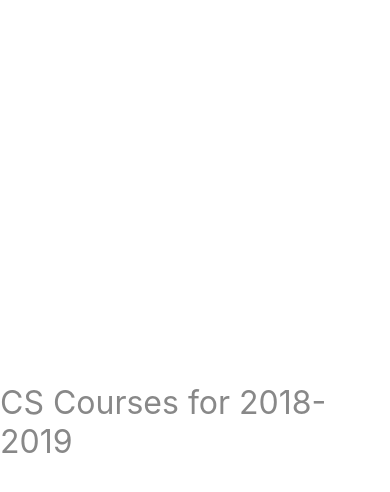
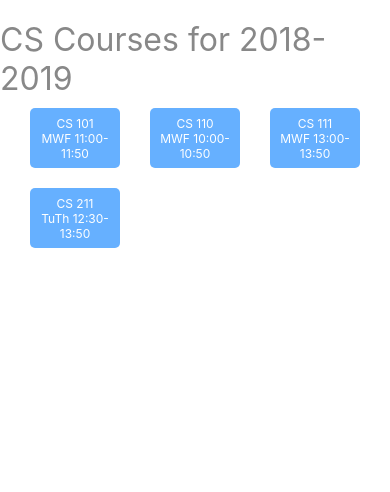
Before and after one commit to pclem803/react-native-scheduler, a React Native app: screen / in a window 390 px wide. Shown: the top 492 px of the page. Built offline with nearby package versions, Linux system fonts and the light colour scheme.

Commit message:
Course List

```diff
--- a/App.js
+++ b/App.js
@@ -1,27 +1,105 @@
-import React from 'react';
-import { StyleSheet, Text, View } from 'react-native';
+import React from "react";
+import {
+  SafeAreaView,
+  ScrollView,
+  StyleSheet,
+  Text,
+  TouchableOpacity,
+  View
+} from "react-native";
 
 const schedule = {
-  title: "CS Courses for 2018-2019"
+  title: "CS Courses for 2018-2019",
+  courses: [
+    {
+      id: "F101",
+      title: "Computer Science: Concepts, Philosophy, and Connections",
+      meets: "MWF 11:00-11:50"
+    },
+    {
+      id: "F110",
+      title: "Intro Programming for non-majors",
+      meets: "MWF 10:00-10:50"
+    },
+    {
+      id: "F111",
+      title: "Fundamentals of Computer Programming I",
+      meets: "MWF 13:00-13:50"
+    },
+    {
+      id: "F211",
+      title: "Fundamentals of Computer Programming II",
+      meets: "TuTh 12:30-13:50"
+    }
+  ]
 };
 
 const App = () => {
   return (
-    <View style={styles.container}>
-      <Text style={styles.bannerStyle}>{schedule.title}</Text>
+    <SafeAreaView style={styles.container}>
+      <Banner title={schedule.title} />
+      <CourseList courses={schedule.courses} />
+    </SafeAreaView>
+  );
+};
+
+const Banner = ({ title }) => <Text style={styles.bannerStyle}>{title}</Text>;
+
+const CourseList = ({ courses }) => (
+  <ScrollView>
+    <View style={styles.courseList}>
+      {courses.map(course => (
+        <Course key={course.id} course={course} />
+      ))}
     </View>
-  );
-}
+  </ScrollView>
+);
+
+const getCourseNumber = course => course.id.slice(1);
+
+const Course = ({ course }) => (
+  <TouchableOpacity style={styles.courseButton}>
+    <Text style={styles.courseText}>
+      {`CS ${getCourseNumber(course)}\n${course.meets}`}
+    </Text>
+  </TouchableOpacity>
+);
 
 const styles = StyleSheet.create({
   container: {
     flex: 1,
-    alignItems: 'center',
-    justifyContent: 'center',
+    alignItems: "center",
+    justifyContent: "center",
+    paddingTop: 20
   },
   bannerStyle: {
-    color: '#888',
-    fontSize: 32,
+    color: "#888",
+    fontSize: 32
+  },
+  courseList: {
+    flex: 1,
+    flexDirection: "row",
+    flexWrap: "wrap",
+    alignItems: "center",
+    justifyContent: "space-between",
+    paddingLeft: 20,
+    paddingRight: 20
+  },
+  courseButton: {
+    borderRadius: 5,
+    justifyContent: "center",
+    alignItems: "center",
+    margin: 10,
+    height: 60,
+    padding: 10,
+    minWidth: 90,
+    maxWidth: 90,
+    backgroundColor: "#66b0ff"
+  },
+  courseText: {
+    color: "#fff",
+    fontSize: 12,
+    textAlign: "center"
   }
 });
 
```
Also changed, not shown: 1 other file (tests, documents, lock files or other folders).
